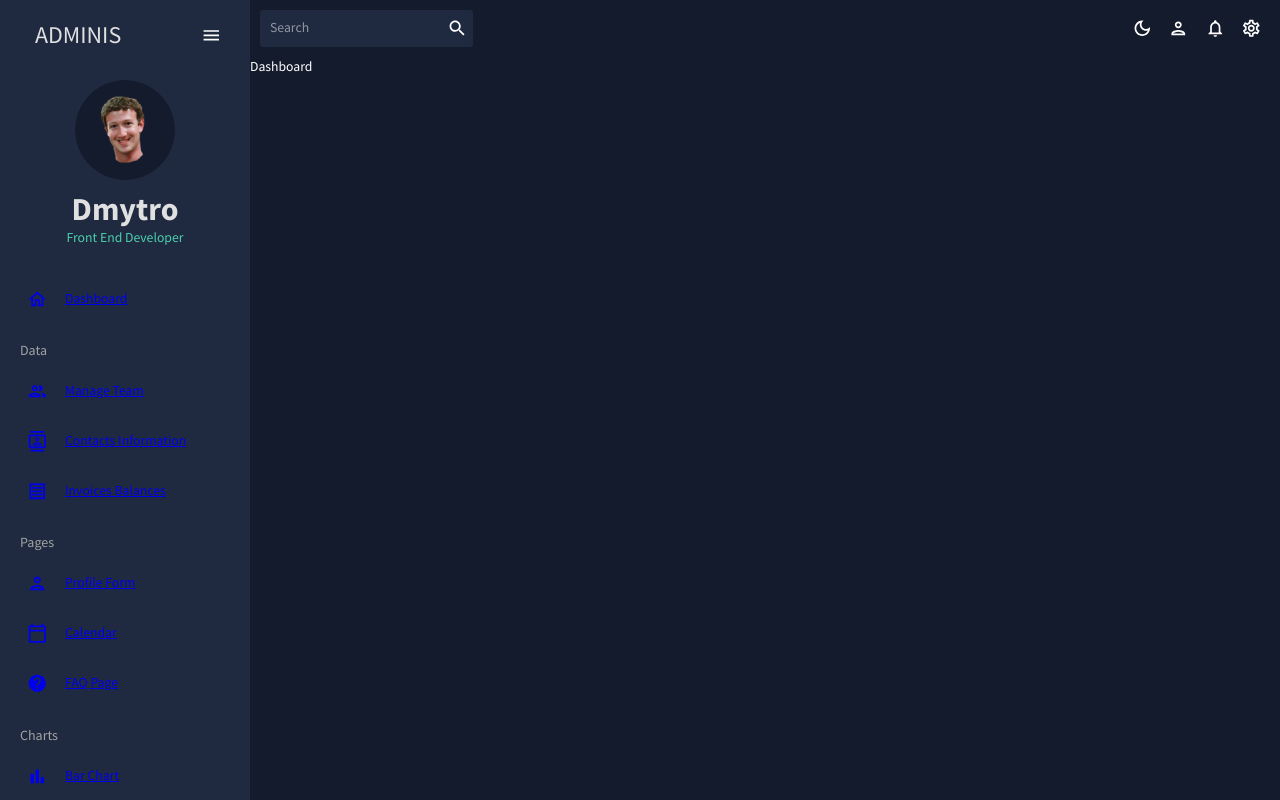
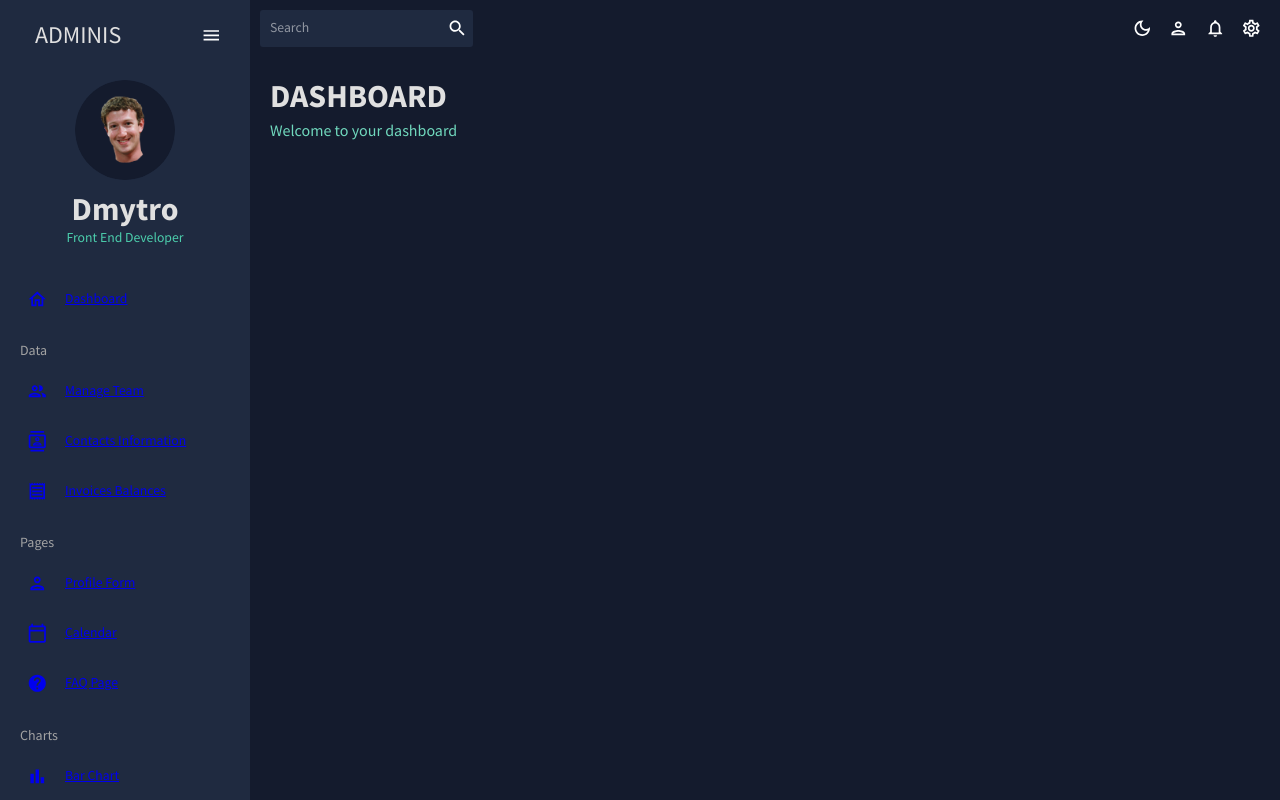
Before and after one commit to LiquidDemAn/react-admin-dashboard-app, a React (Create React App) app: page / in a window 1280 px wide. Built offline with nearby package versions, Linux system fonts and the light colour scheme.

Commit message:
Header component was created

```diff
--- /dev/null
+++ b/src/components/header/header.styled.ts
@@ -0,0 +1,12 @@
+import { Box, Typography } from '@mui/material';
+import { styled } from '@mui/material/styles';
+
+export const Container = styled(Box)({
+	marginBottom: 30,
+});
+
+export const Title = styled(Typography)({
+	textTransform: 'uppercase',
+	fontWeight: 700,
+	marginBottom: 5,
+});
--- /dev/null
+++ b/src/components/header/header.tsx
@@ -0,0 +1,27 @@
+import { Typography, useTheme } from '@mui/material';
+import { colorsObject } from '../../theme/colors';
+import { Container, Title } from './header.styled';
+
+type Props = {
+	title: string;
+	subtitle?: string;
+};
+
+export const Header = ({ title, subtitle }: Props) => {
+	const theme = useTheme();
+	const colors = colorsObject(theme.palette.mode);
+
+	return (
+		<Container>
+			<Title variant='h2' color={colors.grey[100]}>
+				{title}
+			</Title>
+
+			{subtitle && (
+				<Typography variant='h5' color={colors.greenAccent[400]}>
+					{subtitle}
+				</Typography>
+			)}
+		</Container>
+	);
+};
--- /dev/null
+++ b/src/components/header/index.ts
@@ -0,0 +1 @@
+export { Header } from './header';
--- /dev/null
+++ b/src/scenes/dashboard/dashboard.styled.ts
@@ -0,0 +1,12 @@
+import { Box } from '@mui/material';
+import { styled } from '@mui/material/styles';
+
+export const Container = styled(Box)({
+	margin: 20,
+});
+
+export const Wrapper = styled(Box)({
+    display: 'flex',
+    justifyContent: 'space-between',
+    alignItems: 'center'
+})
--- a/src/scenes/dashboard/dashboard.tsx
+++ b/src/scenes/dashboard/dashboard.tsx
@@ -1,7 +1,12 @@
-import React from 'react'
+import { Header } from '../../components/header';
+import { Container, Wrapper } from './dashboard.styled';
 
 export const Dashboard = () => {
-  return (
-    <div>Dashboard</div>
-  )
-}
+	return (
+		<Container>
+			<Wrapper>
+				<Header title='Dashboard' subtitle='Welcome to your dashboard' />
+			</Wrapper>
+		</Container>
+	);
+};
```
